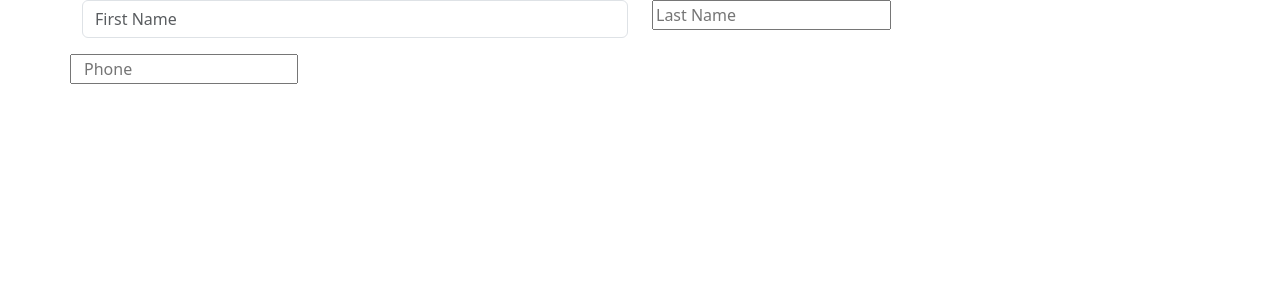
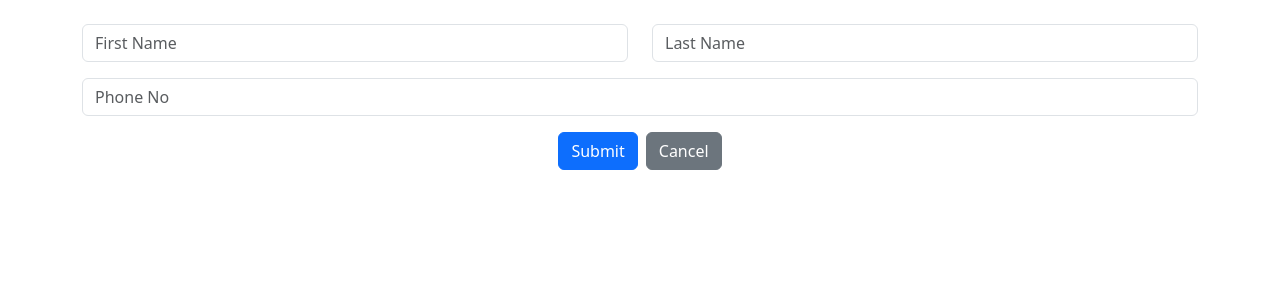
Before and after one commit to shoaib-mulla/my-bootstrap-repository, a React (Create React App) app: page / in a window 1280 px wide. Shown: the top 300 px of the page. Built offline with nearby package versions, Linux system fonts and the light colour scheme.

Commit message:
B-0001: New component created, old deleted

```diff
--- a/src/App.js
+++ b/src/App.js
@@ -1,12 +1,12 @@
 import "./App.css";
-import CustomFormComponent from "./Components/CustomFormComponent";
+import CustomForm from "./Components/CustomForm";
 import "bootstrap/dist/css/bootstrap.min.css";
 
 function App() {
   return (
     <>
       <div>
-        <CustomFormComponent />
+        <CustomForm />
       </div>
     </>
   );
--- /dev/null
+++ b/src/Components/CustomForm.js
@@ -0,0 +1,36 @@
+import React from "react";
+import Button from "react-bootstrap/Button";
+import Container from "react-bootstrap/Container";
+import Row from "react-bootstrap/Row";
+import Col from "react-bootstrap/Col";
+import Form from "react-bootstrap/Form";
+
+function CustomForm() {
+  return (
+    <Container className="mt-4">
+      <Row className="mb-3">
+        <Col md={6}>
+          <Form.Control type="text" name="firstname" placeholder="First Name" />
+        </Col>
+        <Col md={6}>
+          <Form.Control type="text" name="lastname" placeholder="Last Name" />
+        </Col>
+      </Row>
+      <Row className="mb-3">
+        <Col>
+          <Form.Control type="text" name="phone" placeholder="Phone No" />
+        </Col>
+      </Row>
+      <Row>
+        <Col className="d-flex justify-content-center">
+          <Button variant="primary" className="me-2">
+            Submit
+          </Button>
+          <Button variant="secondary">Cancel</Button>
+        </Col>
+      </Row>
+    </Container>
+  );
+}
+
+export default CustomForm;
--- a/src/Components/CustomFormComponent.js
+++ /dev/null
@@ -1,32 +0,0 @@
-import React from "react";
-import Button from "react-bootstrap/Button";
-import Container from "react-bootstrap/Container";
-import Row from "react-bootstrap/Row";
-import Col from "react-bootstrap/Col";
-import Form from "react-bootstrap/Form";
-
-function CustomFormComponent() {
-  return (
-    <>
-      <Container>
-        <Row className="mb-3">
-          <Col md={6}>
-            <Form.Control
-              type="text"
-              name="firstName"
-              placeholder="First Name"
-            />
-          </Col>
-          <Col md={6}>
-            <input type="text" name="lastName" placeholder="Last Name" />
-          </Col>
-        </Row>
-        <Row className="mb-3" md={5}>
-          <input type="text" name="phone" placeholder="Phone" />
-        </Row>
-      </Container>
-    </>
-  );
-}
-
-export default CustomFormComponent;
```
